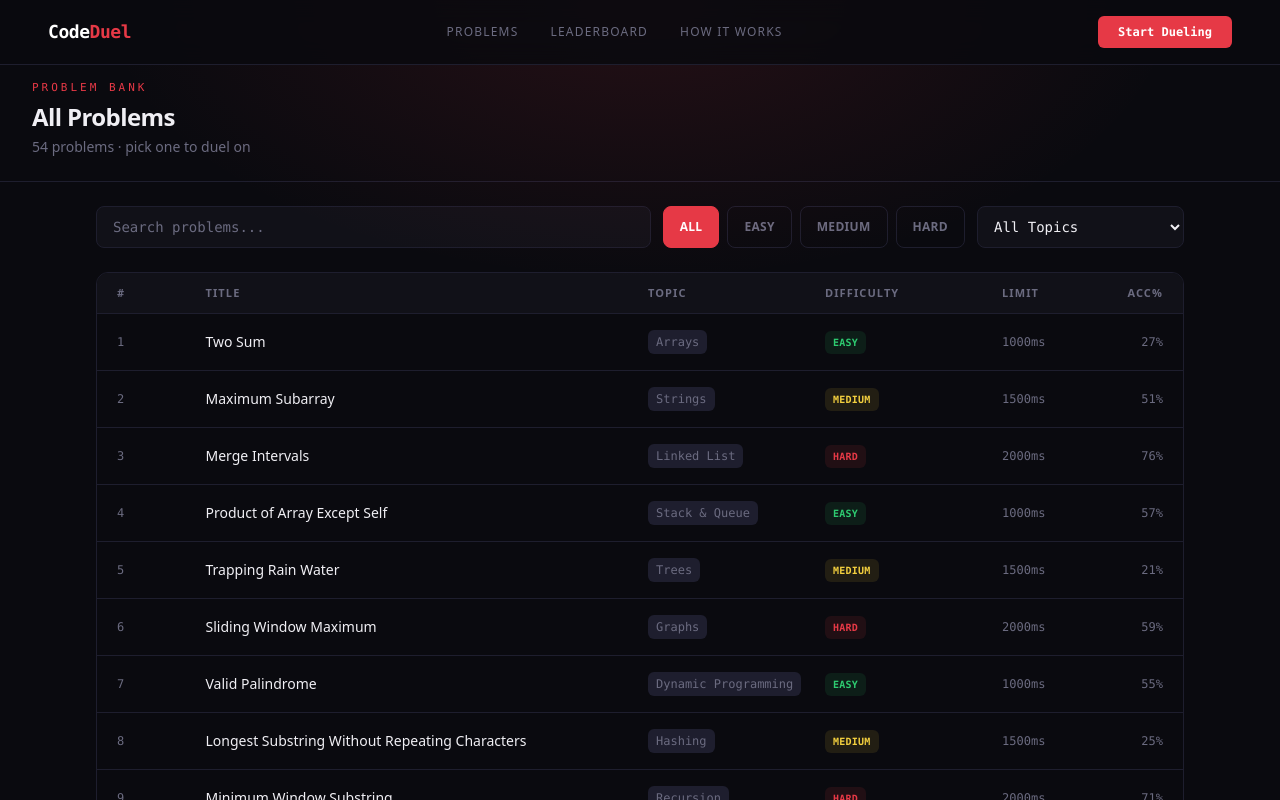
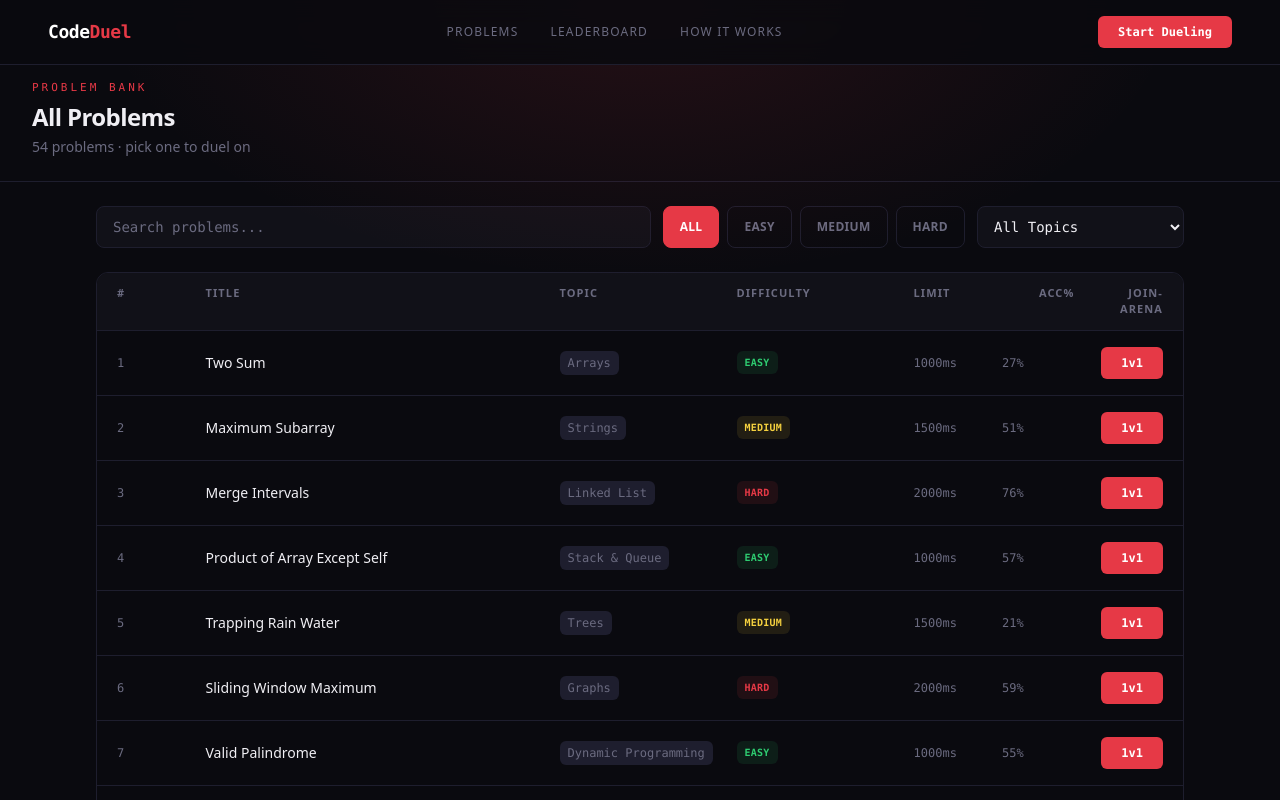
Before and after one commit to samanvayavats/code-bout, a Next.js app: page /problems in a window 1280 px wide. Shown: the top 800 px of the page. Built offline with nearby package versions, Linux system fonts and the light colour scheme.

Commit message:
added the problems section

```diff
--- a/src/components/ui/landing-page.tsx
+++ b/src/components/ui/landing-page.tsx
@@ -49,7 +49,7 @@ export default function LandingPage() {
         </div>
         <div className="flex gap-4 flex-wrap justify-center">
           <Link
-            href="/signup"
+            href="/problems"
             className="text-sm font-semibold px-8 py-3 rounded-lg bg-[#E63946] text-white hover:-translate-y-0.5 hover:opacity-90 transition-all"
           >
             Enter the Arena
@@ -236,7 +236,7 @@ export default function LandingPage() {
         <h2 className="text-[clamp(36px,5vw,64px)] font-bold tracking-[-2px] mb-4">Ready to duel?</h2>
         <p className="text-base text-[#6B6B80] mb-10">Find your opponent. Write your code. Win the match.</p>
         <Link
-          href="/signup"
+          href="/problems"
           className="inline-block text-base font-semibold px-10 py-4 rounded-xl bg-[#E63946] text-white hover:-translate-y-1 hover:opacity-90 transition-all"
         >
           Enter the Arena →
--- a/src/components/ui/navbar.tsx
+++ b/src/components/ui/navbar.tsx
@@ -3,9 +3,11 @@ import Link from 'next/link'
 const page = () => {
   return (
     <nav className="fixed top-0 left-0 right-0 z-50 flex items-center justify-between px-12 py-4 border-b border-[#1E1E2E] bg-[#0A0A0F]/85 backdrop-blur-md">
+       <Link href={'/'}>
         <span className="font-mono text-lg font-semibold tracking-tight text-white">
           Code<span className="text-[#E63946]">Duel</span>
         </span>
+       </Link>
         <div className="hidden md:flex gap-8">
           {[{name : "Problems" , link : "/problems"}, {name : "Leaderboard" , link:'#'}, {name : "How it works" ,link :'#'}].map(l => (
             <a key={l.name} href={l.link} className="text-xs text-[#6B6B80] uppercase tracking-widest hover:text-white transition-colors">
--- a/src/components/ui/problems-page.tsx
+++ b/src/components/ui/problems-page.tsx
@@ -1,6 +1,6 @@
 "use client";
 import { useState } from "react";
-
+import RedButton from "./red-button";
 // ── types ──
 type Difficulty = "all" | "easy" | "medium" | "hard";
 type Problem = {
@@ -142,16 +142,17 @@ export default function ProblemsPage() {
         </div>
 
         {/* ── TABLE ── */}
-        <div className="border border-[#1E1E2E] rounded-xl overflow-hidden">
+        <div className="border border-[#1E1E2E] rounded-xl overflow-hidden  ">
 
           {/* table header */}
           <div className="grid grid-cols-12 gap-4 px-5 py-3 bg-[#111118] border-b border-[#1E1E2E] text-[11px] font-semibold uppercase tracking-widest text-[#6B6B80]">
             <div className="col-span-1">#</div>
-            <div className="col-span-5">Title</div>
+            <div className="col-span-4">Title</div>
             <div className="col-span-2">Topic</div>
             <div className="col-span-2">Difficulty</div>
             <div className="col-span-1">Limit</div>
             <div className="col-span-1 text-right">Acc%</div>
+            <div className="col-span-1 text-right">Join-Arena</div>
           </div>
 
           {/* rows */}
@@ -171,7 +172,7 @@ export default function ProblemsPage() {
                 </div>
 
                 {/* title */}
-                <div className="col-span-5 flex items-center">
+                <div className="col-span-4 flex items-center">
                   <span className="text-sm font-medium group-hover:text-[#E63946] transition-colors">
                     {p.title}
                   </span>
@@ -197,8 +198,13 @@ export default function ProblemsPage() {
                 </div>
 
                 {/* acceptance */}
-                <div className="col-span-1 flex items-center justify-end font-mono text-xs text-[#6B6B80]">
+                <div className="col-span-1 flex items-center  font-mono text-xs text-[#6B6B80]">
                   {p.acceptanceRate}%
+                </div>
+
+                {/* join arena */}
+                <div className="col-span-1 flex items-center justify-end">
+                  <RedButton>1v1</RedButton>
                 </div>
               </div>
             ))
```
